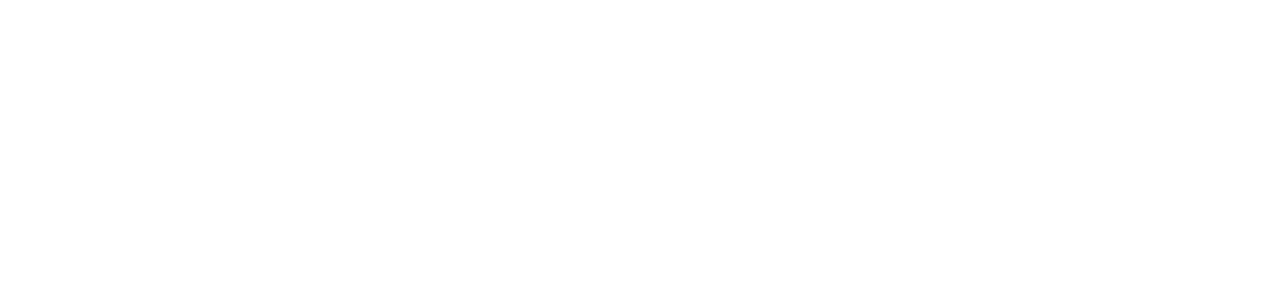
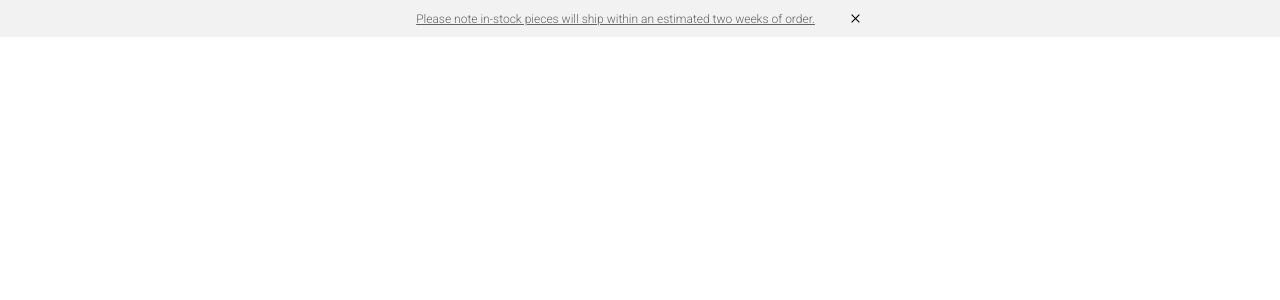
Before and after one commit to sacazidal/aparels, an Angular app: page / in a window 1280 px wide. Shown: the top 300 px of the page. Built offline with nearby package versions, Linux system fonts and the light colour scheme.

Commit message:
created overheader component

```diff
--- a/src/app/browser/app.html
+++ b/src/app/browser/app.html
@@ -1,6 +1,9 @@
 <app-popup-subscribe />
 
 <div class="wrapper">
+  <div>
+    <app-overheader />
+  </div>
   <main>
     <router-outlet></router-outlet>
   </main>
--- a/src/app/browser/app.ts
+++ b/src/app/browser/app.ts
@@ -1,10 +1,10 @@
 import { Component } from '@angular/core';
 import { RouterOutlet } from '@angular/router';
-import { PopupSubscribeComponent } from '../../components/popup-subscribe/popup-subscribe';
+import { PopupSubscribeComponent, OverheaderComponent } from '../../components';
 
 @Component({
   selector: 'app-root',
-  imports: [RouterOutlet, PopupSubscribeComponent],
+  imports: [RouterOutlet, PopupSubscribeComponent, OverheaderComponent],
   templateUrl: './app.html',
   styleUrl: './app.less',
 })
--- a/src/components/index.ts
+++ b/src/components/index.ts
@@ -1,2 +1,4 @@
 export { ButtonComponent } from './button/button';
 export { InputComponent } from './input/input';
+export { PopupSubscribeComponent } from './popup-subscribe/popup-subscribe';
+export { OverheaderComponent } from './overheader/overheader';
--- /dev/null
+++ b/src/components/overheader/overheader.html
@@ -0,0 +1,13 @@
+@if (isVisible()) {
+  <div class="overheader">
+    <div class="overheader__container">
+      <p class="overheader__text">
+        Please note in-stock pieces will ship within an estimated two weeks of
+        order.
+      </p>
+      <button class="overheader__closed" type="button" (click)="dismiss()">
+        <img src="/images/exit.svg" alt="close" />
+      </button>
+    </div>
+  </div>
+}
--- /dev/null
+++ b/src/components/overheader/overheader.less
@@ -0,0 +1,37 @@
+@import url(../../styles/index.less);
+
+.overheader {
+  background-color: #f2f2f2;
+  padding: 10px;
+
+  &__container {
+    display: flex;
+    justify-content: center;
+    align-items: center;
+    gap: 32px;
+
+    @media (max-width: 1024px) {
+      gap: 8px;
+    }
+  }
+
+  &__text {
+    text-align: center;
+    font-family: @second-family;
+    font-weight: 300;
+    font-size: 12px;
+    text-decoration: underline;
+    color: #626262;
+
+    @media (max-width: 1024px) {
+      font-size: 10px;
+    }
+  }
+
+  &__closed {
+    img {
+      width: 17px;
+      height: 17px;
+    }
+  }
+}
--- /dev/null
+++ b/src/components/overheader/overheader.ts
@@ -0,0 +1,41 @@
+import { Component, inject, OnInit, signal } from '@angular/core';
+import { StorageService } from '../../core/services';
+import { STORAGE_KEY } from '../../core/constants';
+import dayjs from 'dayjs';
+
+@Component({
+  selector: 'app-overheader',
+  imports: [],
+  templateUrl: './overheader.html',
+  styleUrl: './overheader.less',
+})
+export class OverheaderComponent implements OnInit {
+  private _storageService = inject(StorageService);
+
+  readonly storageKey: string = STORAGE_KEY.OVERHEADER;
+
+  isVisible = signal<boolean>(true);
+
+  ngOnInit(): void {
+    this.checkVisibillity();
+  }
+
+  checkVisibillity(): void {
+    const storedDateStr = this._storageService.getItem<string>(this.storageKey);
+    if (!storedDateStr) return;
+
+    const today = dayjs().toDate();
+    const dismissedUntil = dayjs(storedDateStr);
+
+    if (dismissedUntil.isAfter(today)) {
+      this.isVisible.set(false);
+    }
+  }
+
+  dismiss(): void {
+    this.isVisible.set(false);
+
+    const nextShowDate = dayjs().add(1, 'day').toISOString();
+    this._storageService.setItem<string>(this.storageKey, nextShowDate);
+  }
+}
```
Also changed, not shown: 1 other file (tests, documents, lock files or other folders).
